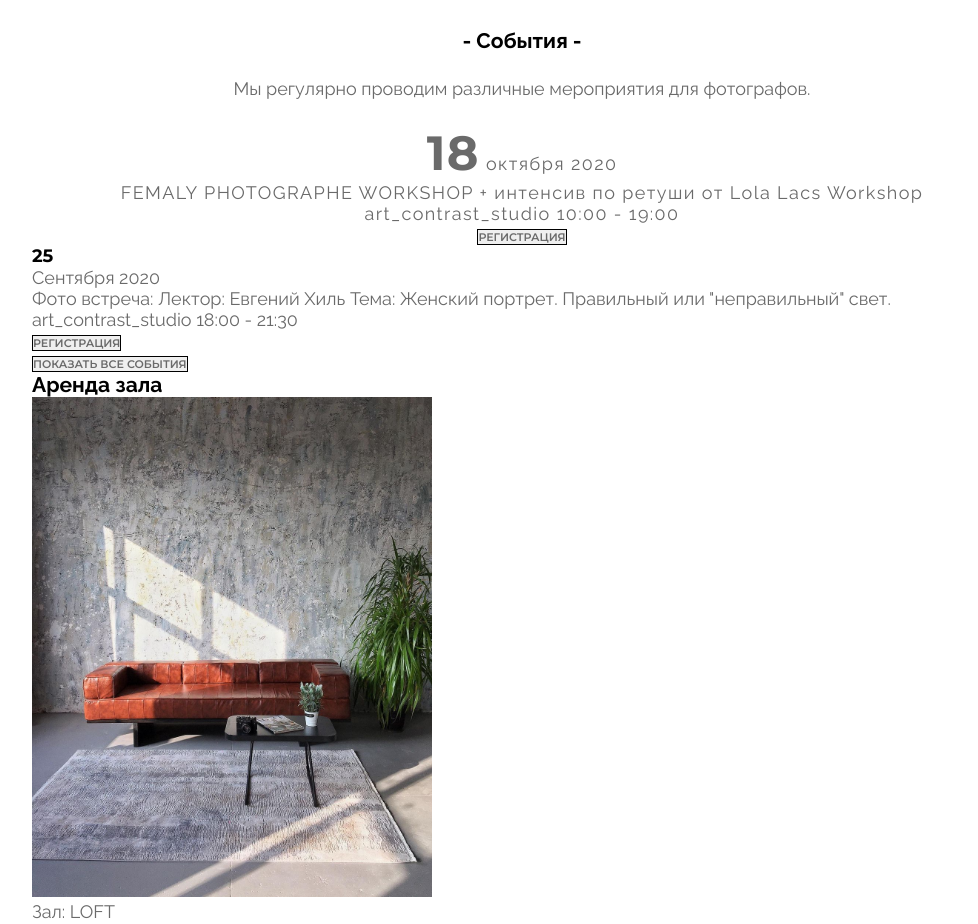
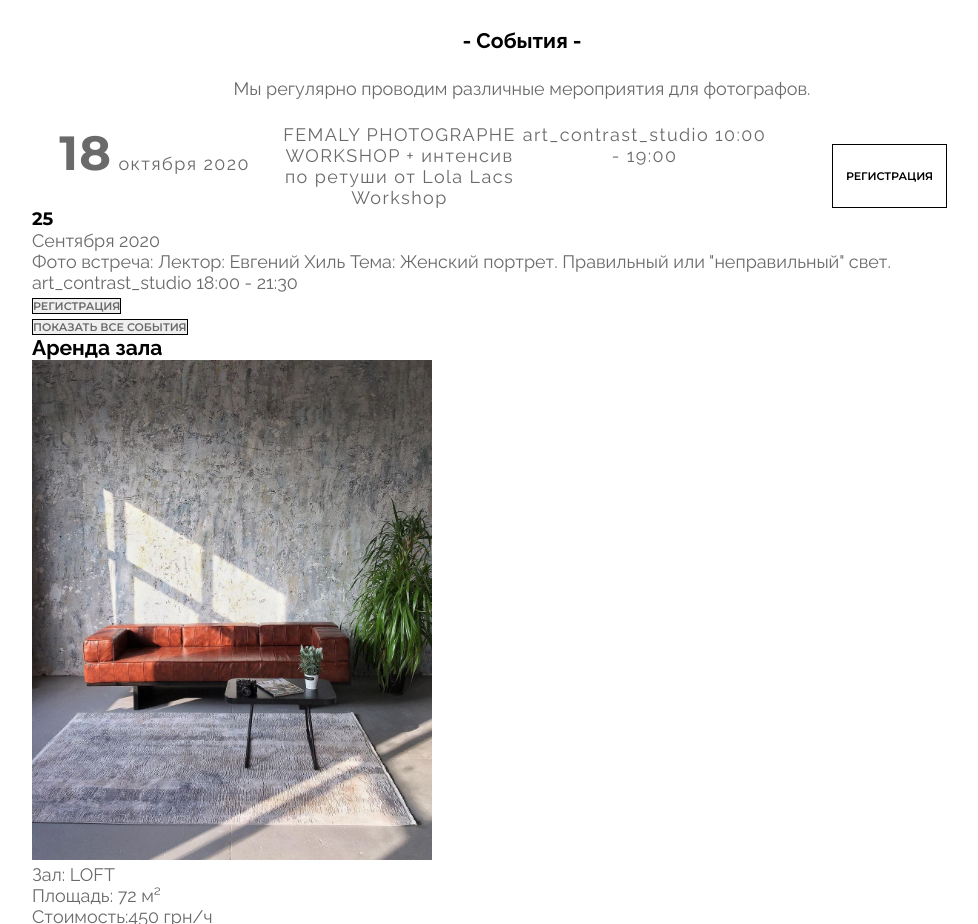
Before and after one commit to Ann-Rivera/art_contrast_css, a plain HTML site: page index.html in a window 1280 px wide. Shown: the part 1180-2104 px from the top of the page, without its empty margins (118-1096 px from the left). Drawn offline with Linux system fonts and the light colour scheme.

Commit message:
changes in css

```diff
--- a/css/index.css
+++ b/css/index.css
@@ -178,4 +178,44 @@ main div .date {
     font-size: 48px;
 }
 
-main .oktober
+.btn-registration {
+    position: relative;
+    padding: 0.35em 1.2em;
+    margin-top: 20px;
+    border: 0.1em solid rgb(0, 0, 0);
+    font-size: 11px;
+    color: rgb(0, 0, 0);
+    text-align: centre;
+    transition: all 0.7s;
+    background-color: transparent;
+}
+
+.btn-registration:hover {
+    color: rgb(255, 255, 255);
+    background-color:  rgb(0, 0, 0);
+    cursor: pointer;
+}
+
+@media (min-width: 540px) {
+    .events-workshop {
+        display: grid;
+        grid-template-columns: 1fr;
+        justify-items: center;
+    }
+}
+
+@media (min-width: 740px) {
+    .events-workshop {
+        display: grid;
+        grid-template-columns: 1fr 1fr 1fr;
+        justify-items: center;
+    }
+}
+
+@media (min-width: 980px) {
+    .events-workshop {
+        display: grid;
+        grid-template-columns: 1fr 1fr 1fr 1fr;
+
+    }
+}
--- a/index.html
+++ b/index.html
@@ -48,7 +48,7 @@
                         </p>
                         <p>FEMALY PHOTOGRAPHE WORKSHOP + интенсив по ретуши от Lola Lacs Workshop</p>
                         <p>art_contrast_studio 10:00 - 19:00</p>
-                        <button class=btn-РЕГИСТРАЦИЯ>РЕГИСТРАЦИЯ</button>
+                        <button class=btn-registration>РЕГИСТРАЦИЯ</button>
                     </article>
                     <article class="offered-events">
                         <h4>25</h4>
```
